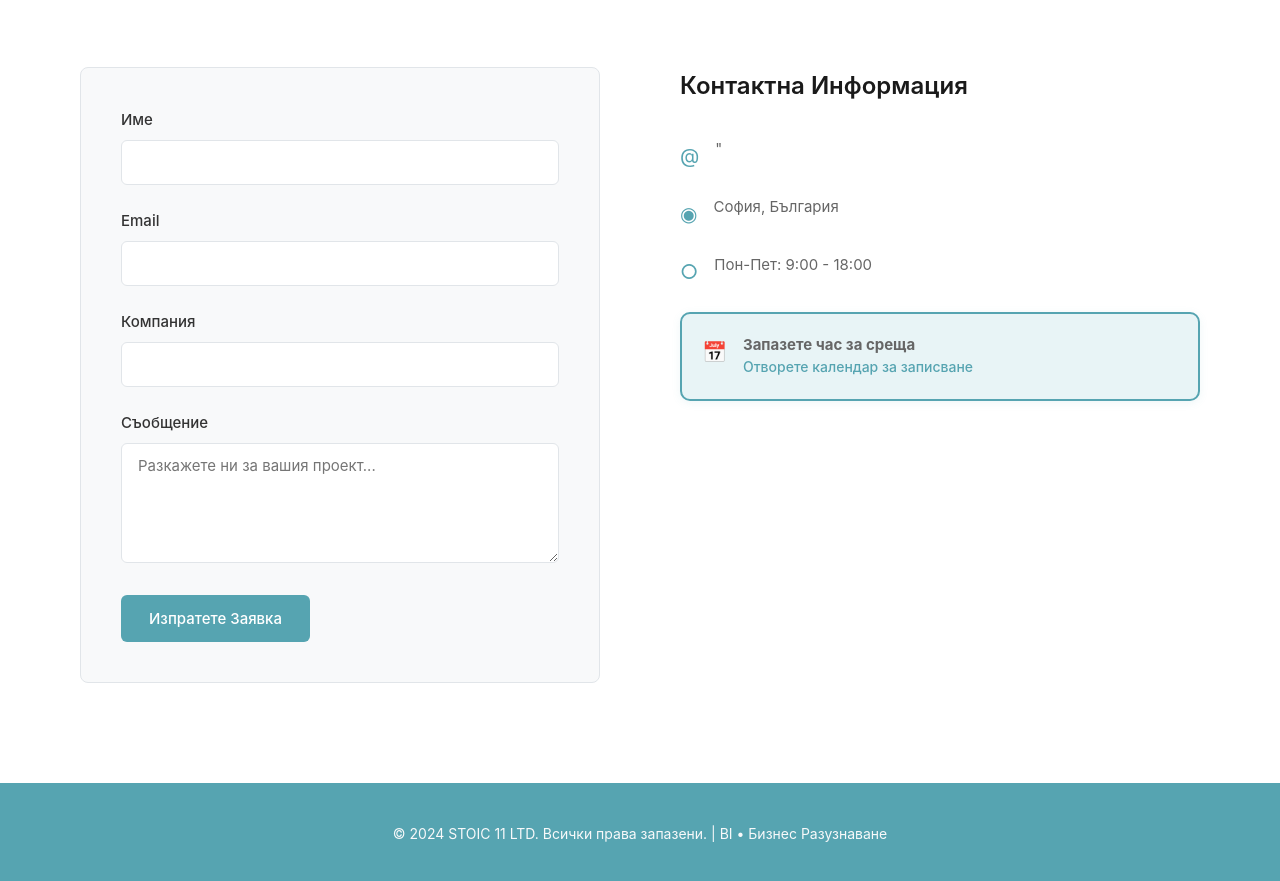
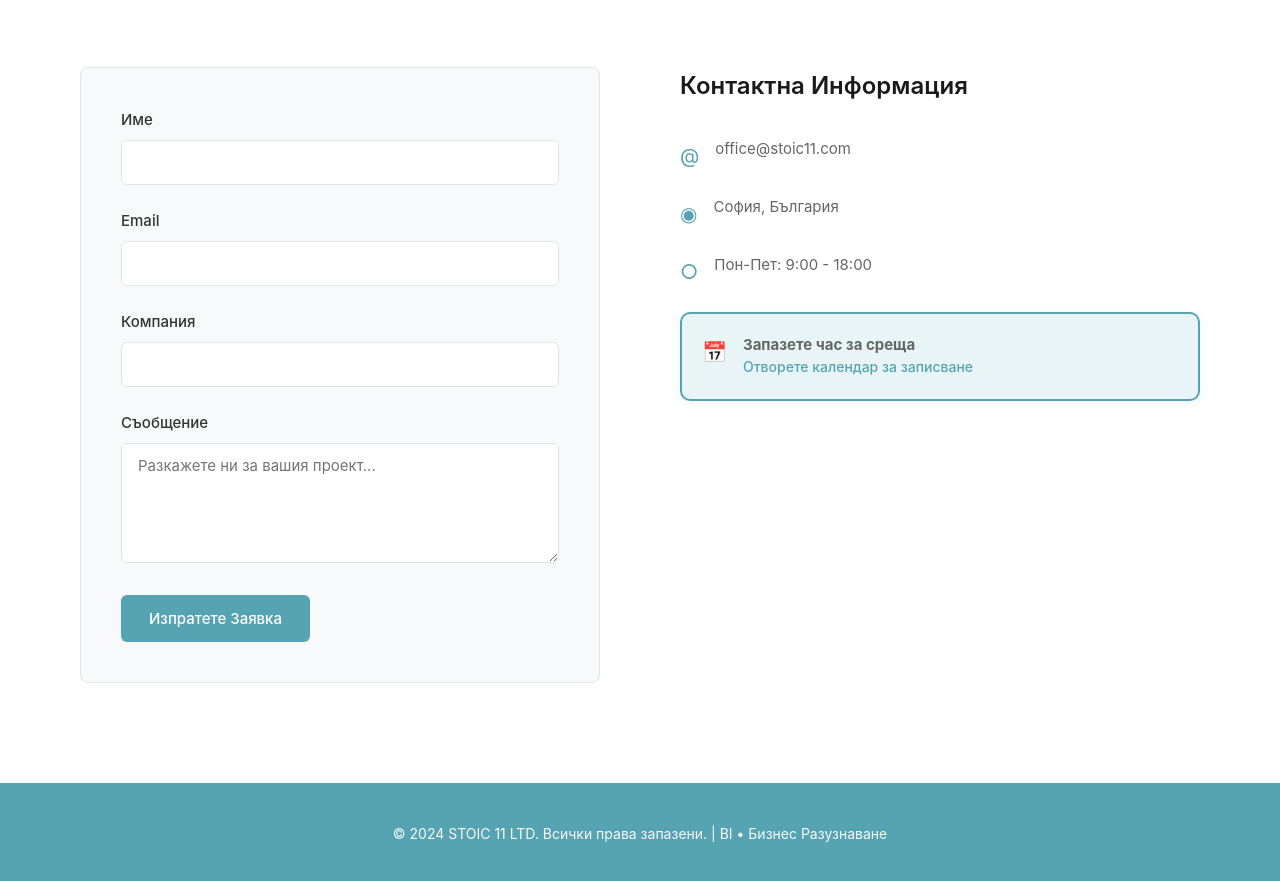
Before and after one commit to StoicDaniela/stoic11-business-intelligence, a plain HTML site: page index.html in a window 1280 px wide. Shown: the part 5620-6501 px from the top of the page. Drawn offline with Linux system fonts and the light colour scheme.

Commit message:
index.html

```diff
--- a/index.html
+++ b/index.html
@@ -986,7 +986,7 @@
                     <h3>Контактна Информация</h3>
                     <div class="info-item">
                         <div class="info-icon">@</div>
-                        <div class="info-text">" </a></div>
+                        <div class="info-text">office@stoic11.com</div>
                     </div>
                     <div class="info-item">
                         <div class="info-icon">◉</div>
```
